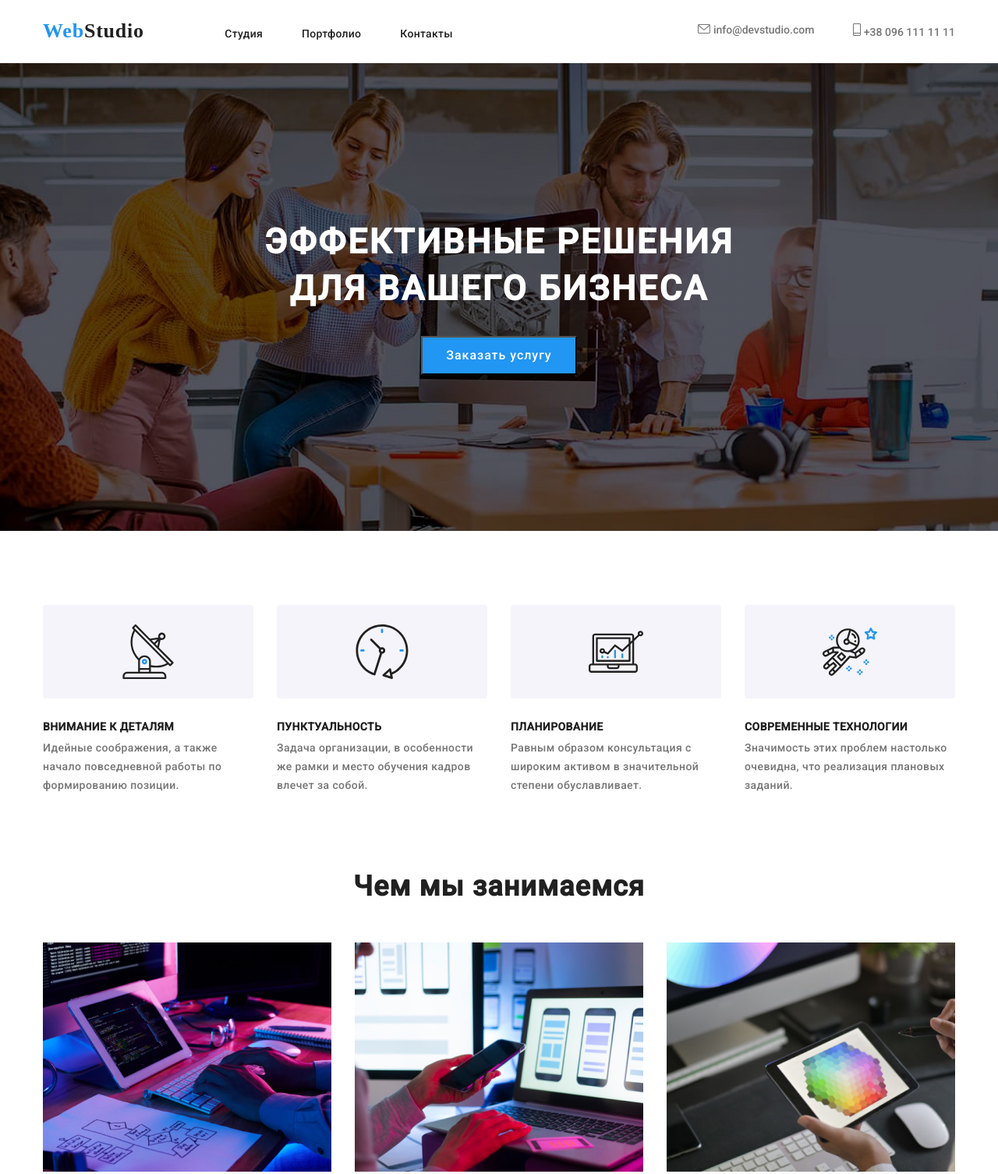
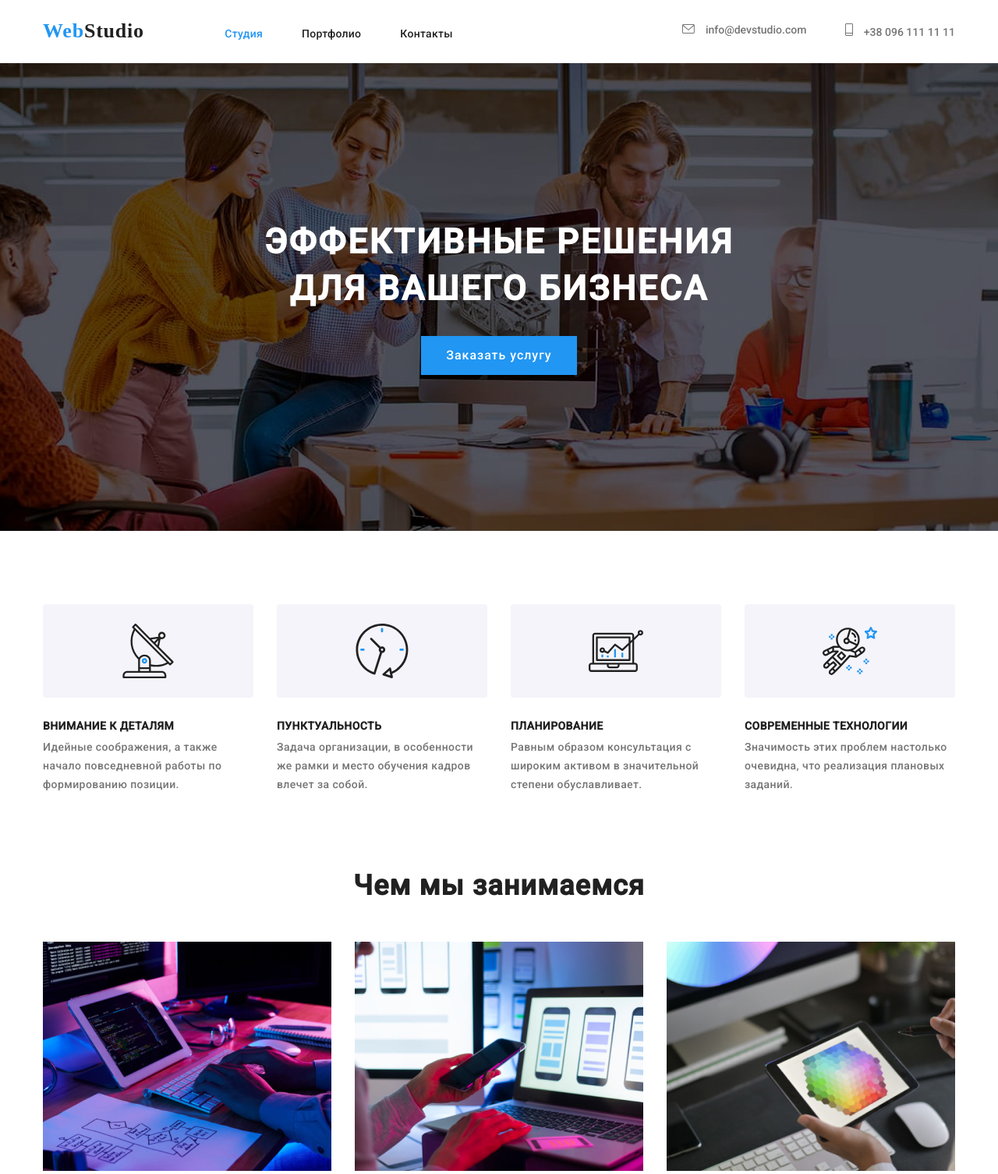
Before and after one commit to Dizik0/home-work3, a plain HTML site: page index.html in a window 1280 px wide. Shown: the top 1506 px of the page at 78% size. Drawn offline with nearby package versions, Linux system fonts and the light colour scheme.

Commit message:
нет костылей (вроде бы)

```diff
--- a/css/page.css
+++ b/css/page.css
@@ -84,14 +84,11 @@ h1, h2, h3, ul, p{
 
 }
 
-.nav-text .link{
+.nav-text{
     color: var(--secondary-color-black);
     line-height: 1.142;
     letter-spacing: 0.02em;
     text-decoration: none;
-}
-
-.nav-text{
     margin-right: 50px;
 }
 
@@ -111,6 +108,7 @@ h1, h2, h3, ul, p{
     height: 12px;
     width: 16px;
     fill: var(--main-color-text-gray);
+    margin-right: 10px;
 }
 
 .link-svg:hover .social-item-nav-svg{
@@ -140,6 +138,19 @@ h1, h2, h3, ul, p{
     top: 80px;
     border: 1px solid #ECECEC;
 }
+
+
+.focus-studio.nav-text{
+    color: var(--accent-color-blue);
+}
+
+.phone-svg{
+    height: 16px;
+    width: 10px;
+    fill: var(--main-color-text-gray);
+}
+
+
 
         /* link */
 
--- a/css/style.css
+++ b/css/style.css
@@ -93,14 +93,11 @@ h1, h2, h3, ul, p{
 
 }
 
-.nav-text .link{
+.nav-text{
     color: var(--secondary-color-black);
     line-height: 1.142;
     letter-spacing: 0.02em;
     text-decoration: none;
-}
-
-.nav-text{
     margin-right: 50px;
 }
 
@@ -131,6 +128,9 @@ h1, h2, h3, ul, p{
     color: var(--accent-color-blue);
 }
 
+.focus-studio.nav-text{
+    color: var(--accent-color-blue);
+}
 
 
 
@@ -194,6 +194,8 @@ h1, h2, h3, ul, p{
     color: var(--background-color-white);
     width: 200px;
     height: 50px;
+    border: 0px;
+    cursor: pointer;
 }
 
 .btn-text{
@@ -223,12 +225,12 @@ h1, h2, h3, ul, p{
             /* наши плюхи */
 
 .lesson-details{
+    padding-top: 94px;
     padding-bottom: 94px;
 }
 
 .ability-box{
     margin-left: 30px;
-    margin-top: 95px;
     flex-basis: calc(100% / 4 - 30px);
 }
 
@@ -243,19 +245,19 @@ h1, h2, h3, ul, p{
 }
 
 .ability-box:nth-child(1)::before{
-    background-image: url(/photo/sprite/lesson-details/Vector.svg);
+    background-image: url(../photo/sprite/lesson-details/Vector.svg);
 }
 
 .ability-box:nth-child(2)::before{
-    background-image: url(/photo/sprite/lesson-details/Vector-2.svg);
+    background-image: url(../photo/sprite/lesson-details/Vector-2.svg);
 }
 
 .ability-box:nth-child(3)::before{
-    background-image: url(/photo/sprite/lesson-details/Vector-3.svg);
+    background-image: url(../photo/sprite/lesson-details/Vector-3.svg);
 }
 
 .ability-box:nth-child(4)::before{
-    background-image: url(/photo/sprite/lesson-details/astronaut.svg);
+    background-image: url(../photo/sprite/lesson-details/astronaut.svg);
 }
 
 .ability-box:nth-child(4n + 1){
@@ -391,6 +393,7 @@ h1, h2, h3, ul, p{
     height: 12px;
     width: 16px;
     fill: var(--main-color-text-gray);
+    margin-right: 10px;
 }
 
 
--- a/index.html
+++ b/index.html
@@ -16,7 +16,7 @@
         <nav class="nav">
           <a href="./" class="logo"><span class="logo-blye">Web</span>Studio</a>
           <ul class="menu">
-            <li class="nav-text">
+            <li class="focus-studio nav-text">
               <a href="#" class="link">Студия</a>
             </li>
             <li class="nav-text">
--- a/portfolio.html
+++ b/portfolio.html
@@ -15,10 +15,10 @@
         <a href="./" class="logo"><span class="logo-blye">Web</span>Studio</a>
         <ul class="menu">
           <li class="nav-text">
-            <a href="#" class="link">Студия</a>
+            <a href="index.html" class="link">Студия</a>
           </li>
-          <li class="nav-text">
-            <a href="portfolio.html" class="link">Портфолио</a>
+          <li class="focus-studio nav-text">
+            <a href="#" class="link">Портфолио</a>
           </li>
           <li class="nav-text">
             <a href="#contact" class="link">Контакты</a>
```
